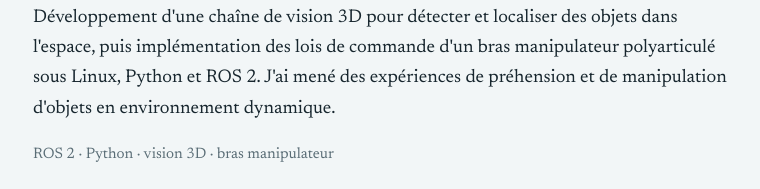
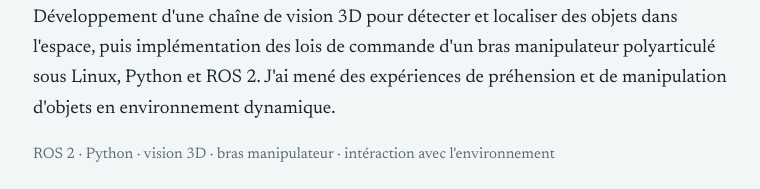
Before and after one commit to aureleplan/aureleplan.github.io, a plain HTML site: page projets.html in a window 1280 px wide. Shown: the part 1107-1296 px from the top of the page, without its empty margins (259-1019 px from the left). Drawn offline with nearby package versions, Linux system fonts and the light colour scheme.

Commit message:
.
Added 'intéraction avec l'environnement' to tools section.

```diff
--- a/projets.html
+++ b/projets.html
@@ -55,7 +55,7 @@
       <h2>Vision 3D et manipulation robotique</h2>
       <p class="meta">Stage de recherche de 2<sup>e</sup> année · Université d'Oldenburg, Allemagne · mai – sept. 2025</p>
       <p>Développement d'une chaîne de vision 3D pour détecter et localiser des objets dans l'espace, puis implémentation des lois de commande d'un bras manipulateur polyarticulé sous Linux, Python et ROS 2. J'ai mené des expériences de préhension et de manipulation d'objets en environnement dynamique.</p>
-      <p class="outils">ROS 2 · Python · vision 3D · bras manipulateur</p>
+      <p class="outils">ROS 2 · Python · vision 3D · bras manipulateur · intéraction avec l'environnement</p>
 
       <section class="carrousel" aria-roledescription="carrousel" aria-label="Images et vidéos : Vision 3D et manipulation">
         <div class="cadre">
```
